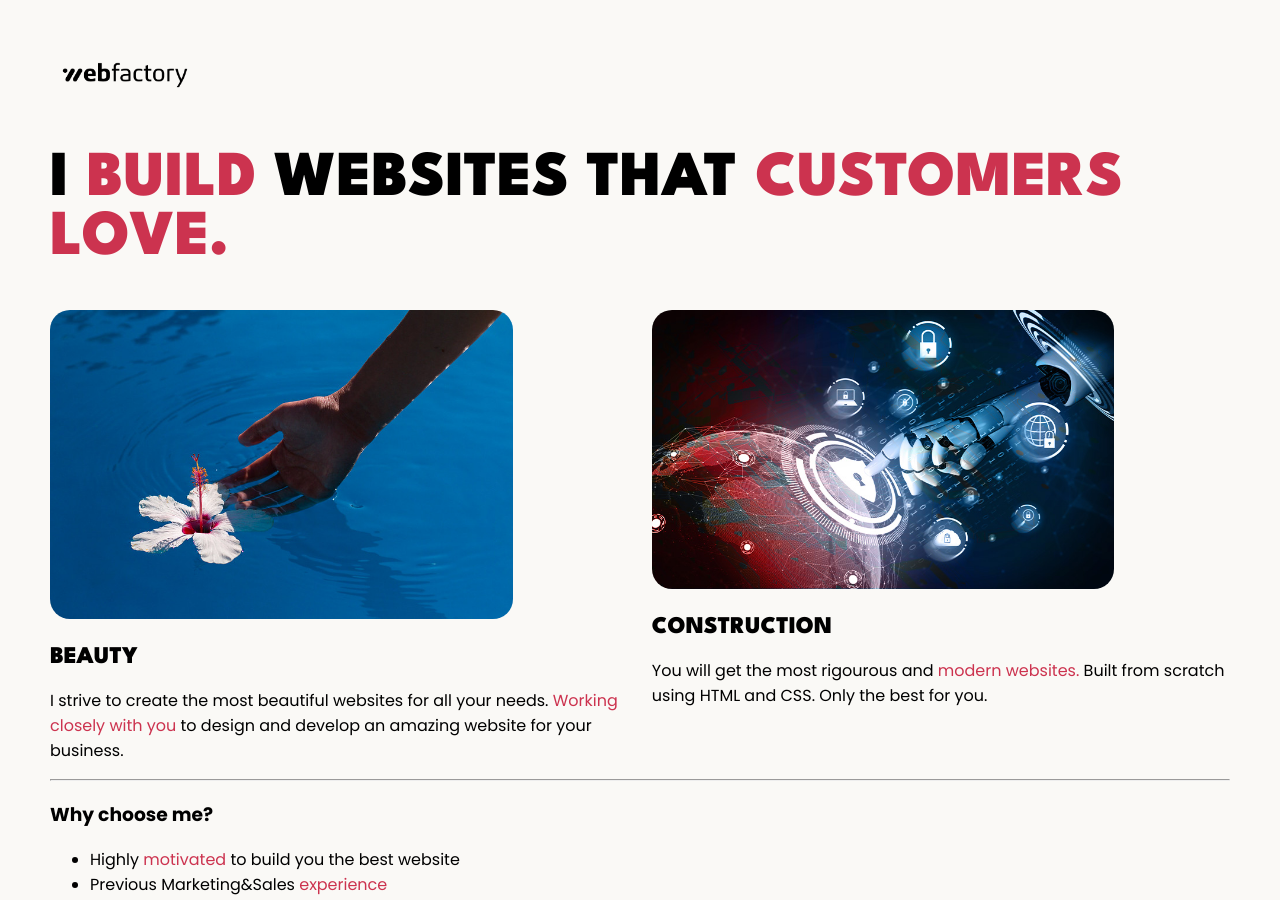
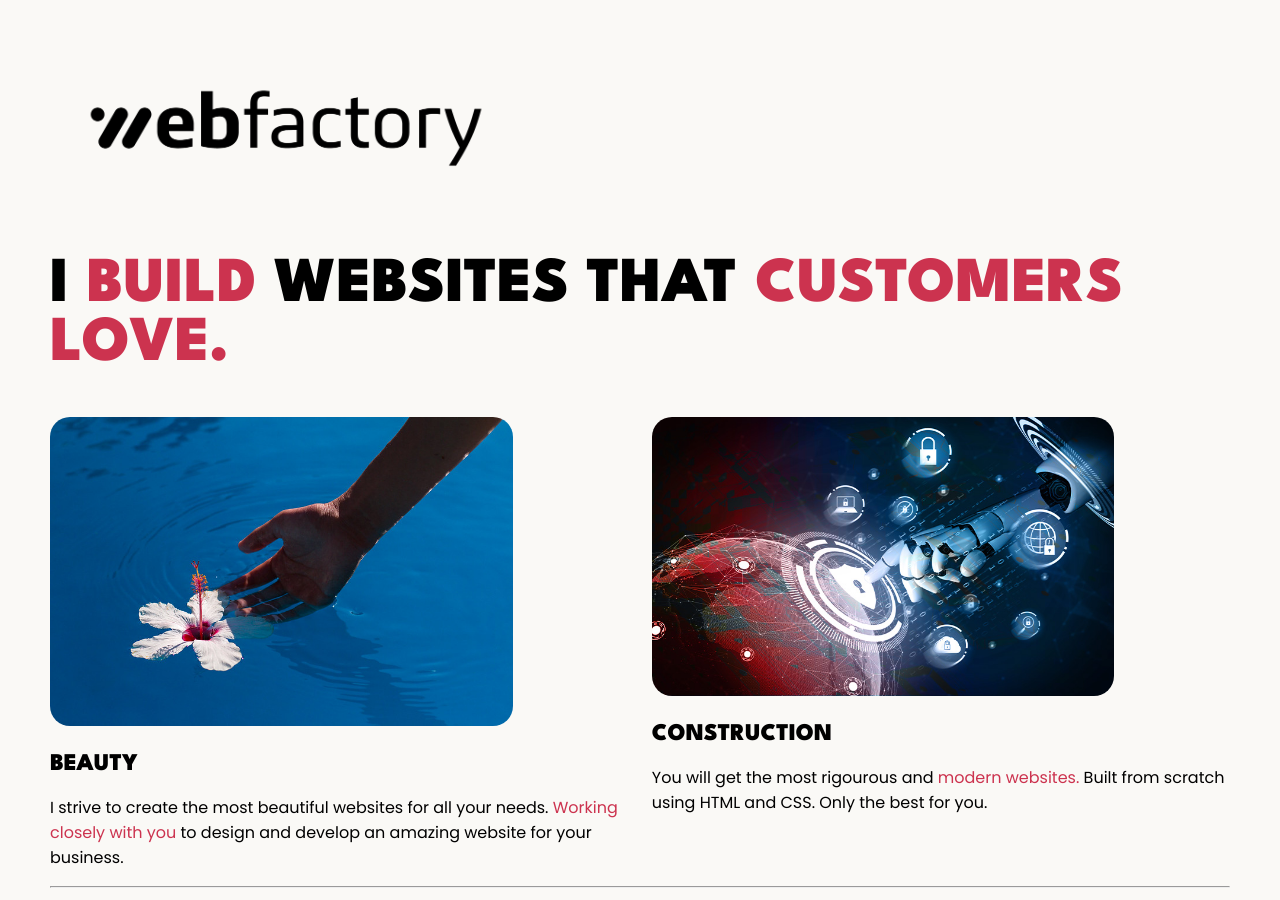
Before and after one commit to esandu95/profile, a plain HTML site: page index.html in a window 1280 px wide. Shown: the top 900 px of the page. Drawn offline with Linux system fonts and the light colour scheme.

Commit message:
Update style.css

```diff
--- a/style.css
+++ b/style.css
@@ -37,8 +37,8 @@ h1,h2{
 
   img{
     width: 80%;
+  }
 
-  }
 }
 
 @media(max-width:600px){
@@ -51,7 +51,7 @@ h1,h2{
 }
 
 .logo{
-width: 150px;
+width: 40%
 }
 
 footer {
```
